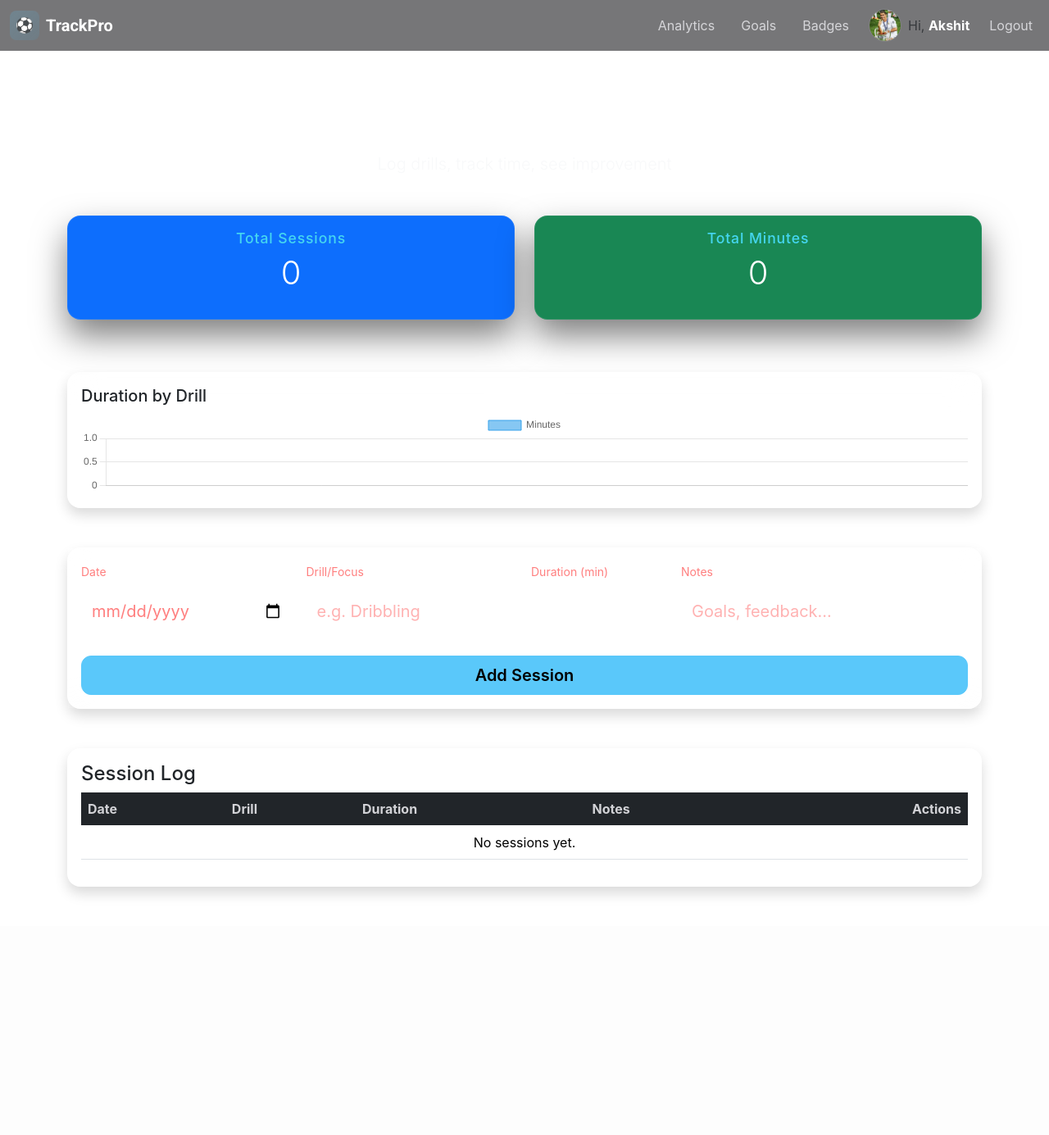
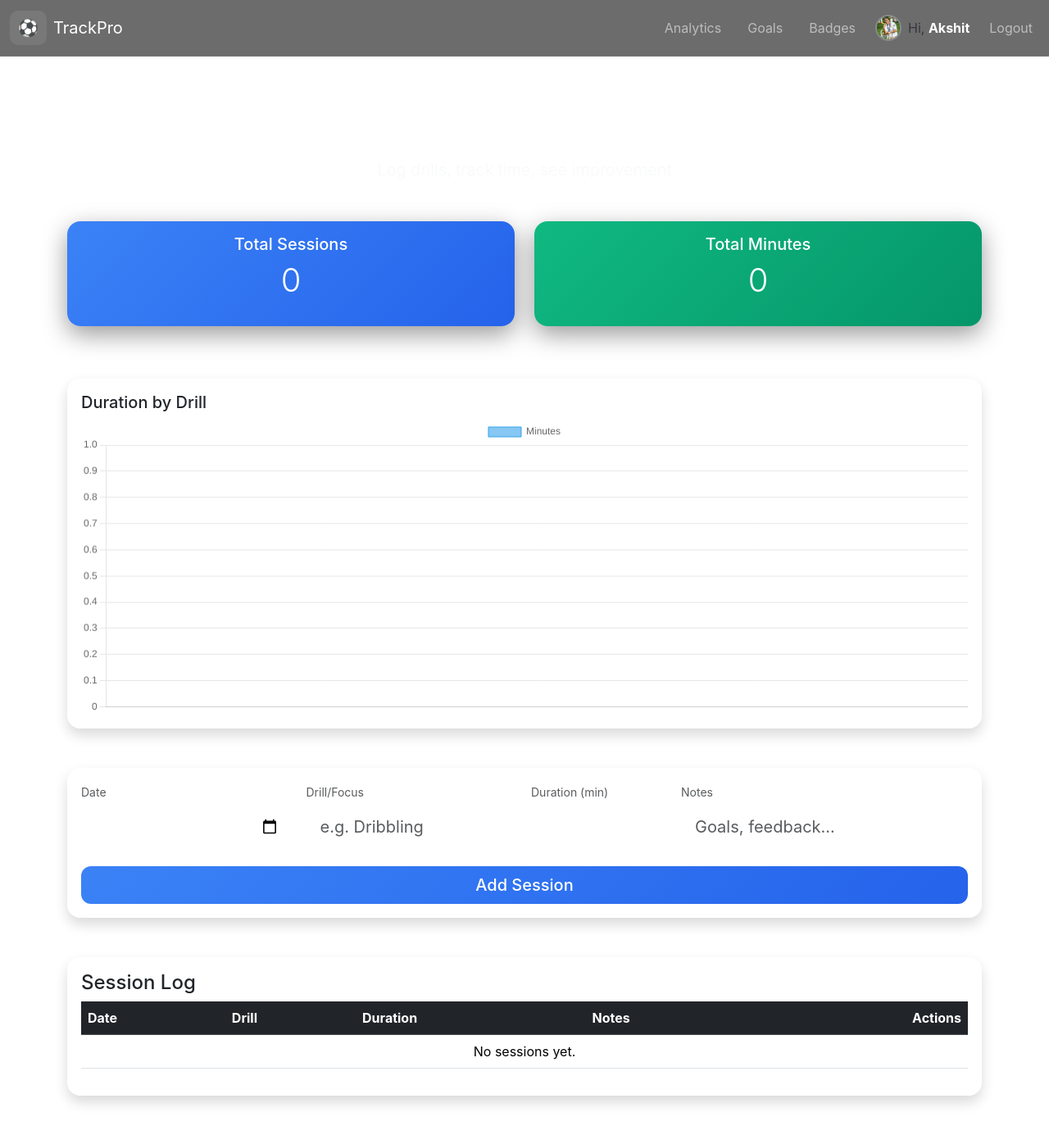
Before and after one commit to akshitjoshi335-maker/Football-progress-tracking, a Flask app: page / in a window 1280 px wide. Shown: the whole page at 82% size. Before the commit the page ends 1092 px from the top, so only its background shows below. Run offline with Flask 3, Linux system fonts and the light colour scheme; a user stored in the database is signed in; data comes from the database, SQL or seed files in the repository; data that the repository does not hold is empty.

Commit message:
Update style.css

```diff
--- a/static/css/style.css
+++ b/static/css/style.css
@@ -1,228 +1,336 @@
-/* Apple TV inspired dark glass aesthetic */
-:root {
-    --bg-start: #111318;
-    --bg-end: #1b1f28;
-    --card-bg: rgba(255,255,255,0.1);
-    --card-hover-bg: rgba(255,255,255,0.15);
-    --accent: #5ac8fa;
-    --accent-dark: #3fa4d9;
-    --text-light: #45d6f0;
-    --text-dark: #1c1c1e;
+:root{
+
+--bg1:#0f172a;
+--bg2:#1e293b;
+--glass: rgba(255,255,255,0.06);
+--glass-border: rgba(255,255,255,0.08);
+
+--text-light:#e5e7eb;
+--text-muted:#94a3b8;
+
+--primary:#3b82f6;
+
 }
 
-body {
-    font-family: -apple-system, BlinkMacSystemFont, "Segoe UI", Roboto, Oxygen, Ubuntu, Cantarell, "Open Sans", "Helvetica Neue", sans-serif;
-    background: linear-gradient(135deg, var(--bg-start) 0%, var(--bg-end) 100%);
-    color: var(--text-light);
-    -webkit-font-smoothing: antialiased;
-    -moz-osx-font-smoothing: grayscale;
+/* base */
+
+body{
+
+font-family: 'Inter', 'Roboto', sans-serif;
+
+background: linear-gradient(135deg,var(--bg1),var(--bg2));
+
+min-height:100vh;
+
+color:var(--text-light);
+
+overflow-x:hidden;
+
 }
 
-h1, .display-4 {
-    font-weight: 700;
-    color: var(--text-light);
+
+/* smooth global animation */
+
+*{
+transition:
+background 0.25s ease,
+transform 0.25s ease,
+box-shadow 0.25s ease,
+border 0.25s ease;
 }
 
-.card {
-    background: var(--card-bg);
-    backdrop-filter: blur(20px);
-    border: 1px solid rgba(255,255,255,0.08);
-    border-radius: 1rem;
-    box-shadow: 0 20px 40px rgba(0,0,0,0.5);
-    transition: transform 0.3s ease, box-shadow 0.3s ease, background 0.3s ease;
-}
-.card:hover {
-    transform: translateY(-6px);
-    box-shadow: 0 26px 50px rgba(0,0,0,0.6);
-    background: var(--card-hover-bg);
+
+/* navbar */
+
+.navbar{
+
+background: rgba(10,10,12,0.6);
+
+backdrop-filter: blur(20px);
+
+border-bottom:1px solid var(--glass-border);
+
 }
 
-.navbar {
-    background: rgba(28,28,30,0.6) !important;
-    backdrop-filter: blur(20px);
+
+/* brand */
+
+.brand-badge{
+
+font-size:20px;
+
+background:rgba(255,255,255,0.08);
+
+padding:6px 10px;
+
+border-radius:10px;
+
 }
 
-.btn-primary {
-    background-color: var(--accent);
-    border-color: var(--accent);
-    color: #000;
-    transition: background 0.2s ease, transform 0.2s ease;
-    border-radius: 0.75rem;
-    font-weight: 600;
-}
-.btn-primary:hover {
-    background-color: var(--accent-dark);
-    transform: translateY(-2px);
-}
-/* improve table visual separation and row style */
-.table thead th {
-    border-bottom: 1px solid rgba(255,255,255,0.06);
-    color: rgba(241,241,245,0.85);
+
+/* glass cards */
+
+.card{
+
+background:var(--glass);
+
+backdrop-filter: blur(16px);
+
+border:1px solid var(--glass-border);
+
+border-radius:16px;
+
+box-shadow:
+0 10px 30px rgba(0,0,0,0.4);
+
 }
 
-/* stats card headings */
-.card.bg-primary .card-title,
-.card.bg-success .card-title {
-    font-size: 1.1rem;
-    letter-spacing: 0.05em;
-    color: var(--text-light);
+
+/* hover floating card */
+
+.card:hover{
+
+transform:translateY(-6px);
+
+box-shadow:
+0 20px 50px rgba(0,0,0,0.6);
+
 }
 
-/* ensure chart canvas is responsive */
-#drillChart {
-    width: 100%;
-    max-width: 100%;
+
+/* stat cards color */
+
+.bg-primary{
+
+background: linear-gradient(135deg,#3b82f6,#2563eb) !important;
+
+border:none;
+
 }
 
-/* smaller pills for action buttons */
-.btn-sm {
-    padding: .25rem .5rem;
-    font-size: .85rem;
-    border-radius: .6rem;
+.bg-success{
+
+background: linear-gradient(135deg,#10b981,#059669) !important;
+
+border:none;
+
 }
 
-/* Undo snackbar styles */
-.undo-snackbar {
-    position: fixed;
-    left: 50%;
-    transform: translateX(-50%);
-    bottom: 28px;
-    background: rgba(30,30,30,0.9);
-    color: var(--text-light);
-    padding: 12px 16px;
-    border-radius: 12px;
-    box-shadow: 0 10px 30px rgba(0,0,0,0.6);
-    display: flex;
-    align-items: center;
-    gap: 8px;
-    z-index: 1100;
-}
-.undo-snackbar .btn-light {
-    background: rgba(255,255,255,0.95);
-    color: var(--text-dark);
-}
-.undo-snackbar[hidden] { display: none; }
 
-/* modal tweaks for softer appearance */
-.modal-content { border-radius: 14px; }
-    max-width: 100%;
+/* animated form inputs */
+
+.form-control-custom{
+
+background:rgba(255,255,255,0.05);
+
+border:1px solid rgba(255,255,255,0.08);
+
+color:white;
+
+border-radius:10px;
+
 }
 
-footer {
-    color: rgba(246, 246, 246, 0.737);
+.form-control-custom:focus{
+
+background:rgba(255,255,255,0.08);
+
+border-color:#3b82f6;
+
+box-shadow:0 0 0 3px rgba(59,130,246,0.25);
+
 }
 
-.navbar-brand {
-    font-family: 'Roboto', sans-serif;
-    font-weight: 900;
+
+/* button */
+
+.btn-primary{
+
+background:linear-gradient(135deg,#3b82f6,#2563eb);
+
+border:none;
+
+border-radius:12px;
+
+font-weight:500;
+
 }
 
-.navbar-avatar {
-    width: 40px;
-    height: 40px;
-    object-fit: cover;
-    border-radius: 50%;
-    border: 1px solid rgba(255,255,255,0.08);
+.btn-primary:hover{
+
+transform:translateY(-2px);
+
+box-shadow:0 10px 20px rgba(0,0,0,0.4);
+
 }
 
-.avatar-placeholder {
-    background: linear-gradient(135deg, rgba(90,200,250,0.08), rgba(63,164,217,0.06));
-    color: var(--accent);
-    font-size: 20px;
+
+/* table */
+
+.table{
+
+color:var(--text-light);
+
 }
 
-/* remove bullets in navbar and tune link colors */
-.navbar-nav {
-    list-style: none;
-}
-.navbar-nav .nav-link {
-    color: rgba(241,241,245,0.78);
-}
-.navbar-nav .nav-link:hover {
-    color: var(--accent);
-}
-.brand-badge {
-    display:inline-block;
-    width:36px;
-    height:36px;
-    border-radius:8px;
-    background: linear-gradient(135deg, rgba(90,200,250,0.18), rgba(63,164,217,0.12));
-    color: var(--accent);
-    text-align:center;
-    line-height:36px;
-    font-size:18px;
+.table thead{
+
+background:rgba(255,255,255,0.05);
+
 }
 
-/* custom glassy form controls */
-.form-control-custom {
-    background: rgba(255,255,255,0.15); /* slightly darker for contrast */
-    color: #ffffff;
-    border: 1px solid rgba(255,255,255,0.12);
-    border-radius: 0.75rem;
-    padding: 14px 12px;
-}
-.form-control-custom::placeholder {
-    color: rgba(255,255,255,0.7);
+.table-hover tbody tr:hover{
+
+background:rgba(255,255,255,0.06);
+
+transform:scale(1.01);
+
 }
 
-/* specific inputs colored light red for emphasis */
-#date,
-#drill,
-#duration,
-#notes {
-    color: #ff7f7f; /* light red text */
-}
-#date::placeholder,
-#drill::placeholder,
-#duration::placeholder,
-#notes::placeholder {
-    color: rgba(255,127,127,0.6);
+
+/* avatar */
+
+.navbar-avatar{
+
+width:32px;
+
+height:32px;
+
+border-radius:50%;
+
+object-fit:cover;
+
+border:2px solid rgba(255,255,255,0.2);
+
 }
 
-/* color labels for those inputs light red */
-label[for="date"],
-label[for="drill"],
-label[for="duration"],
-label[for="notes"] {
-    color: #ff7f7f !important;
+
+/* snackbar */
+
+.undo-snackbar{
+
+position:fixed;
+
+bottom:30px;
+
+left:50%;
+
+transform:translateX(-50%);
+
+background:rgba(0,0,0,0.7);
+
+backdrop-filter: blur(12px);
+
+border:1px solid rgba(255,255,255,0.08);
+
+border-radius:12px;
+
+padding:14px 20px;
+
+animation:snackIn .35s ease;
+
 }
 
-/* glass utility */
-.glass { background: var(--card-bg); backdrop-filter: blur(20px); }
+.undo-content{
 
-/* entrance animation */
-@keyframes fadeUp {
-    from { opacity: 0; transform: translateY(12px) scale(0.995); }
-    to { opacity: 1; transform: translateY(0) scale(1); }
-}
-.animate-in {
-    opacity: 0;
-    transform: translateY(8px);
-    animation-name: fadeUp;
-    animation-duration: 520ms;
-    animation-fill-mode: forwards;
-    animation-timing-function: cubic-bezier(.2,.9,.3,1);
-    animation-delay: var(--delay, 0s);
+display:flex;
+
+align-items:center;
+
+color:white;
+
 }
 
-/* inputs focus and smooth transitions */
-.form-control-custom {
-    transition: box-shadow 220ms ease, transform 150ms ease, border-color 150ms ease, background 150ms ease;
-}
-.form-control-custom:focus {
-    outline: none;
-    border-color: rgba(90,200,250,0.9);
-    box-shadow: 0 8px 30px rgba(90,200,250,0.12);
-    transform: translateY(-2px);
+
+/* page entrance animation */
+
+.animate-in{
+
+opacity:0;
+
+transform:translateY(30px);
+
+animation:fadeSlide .8s cubic-bezier(.22,1,.36,1) forwards;
+
+animation-delay:var(--delay);
+
 }
 
-/* table row hover */
-.table-hover tbody tr:hover {
-    background: linear-gradient(90deg, rgba(255,255,255,0.02), rgba(90,200,250,0.02));
-    transform: translateX(3px);
+
+/* keyframes */
+
+@keyframes fadeSlide{
+
+0%{
+
+opacity:0;
+
+transform:translateY(30px);
+
 }
 
-/* subtle focus on button when clicked */
-.btn-primary:active {
-    transform: translateY(1px) scale(0.998);
+100%{
+
+opacity:1;
+
+transform:translateY(0);
+
 }
+
+}
+
+
+/* snackbar animation */
+
+@keyframes snackIn{
+
+0%{
+
+opacity:0;
+
+transform:translate(-50%,40px);
+
+}
+
+100%{
+
+opacity:1;
+
+transform:translate(-50%,0);
+
+}
+
+}
+
+
+/* modal glass */
+
+.modal-content{
+
+background:rgba(20,20,22,0.9);
+
+backdrop-filter: blur(18px);
+
+border-radius:16px;
+
+border:1px solid rgba(255,255,255,0.08);
+
+}
+
+
+/* chart card smoother */
+
+canvas{
+
+animation:fadeSlide .8s ease;
+
+}
+
+
+/* scroll smooth */
+
+html{
+
+scroll-behavior:smooth;
+
+}
```
